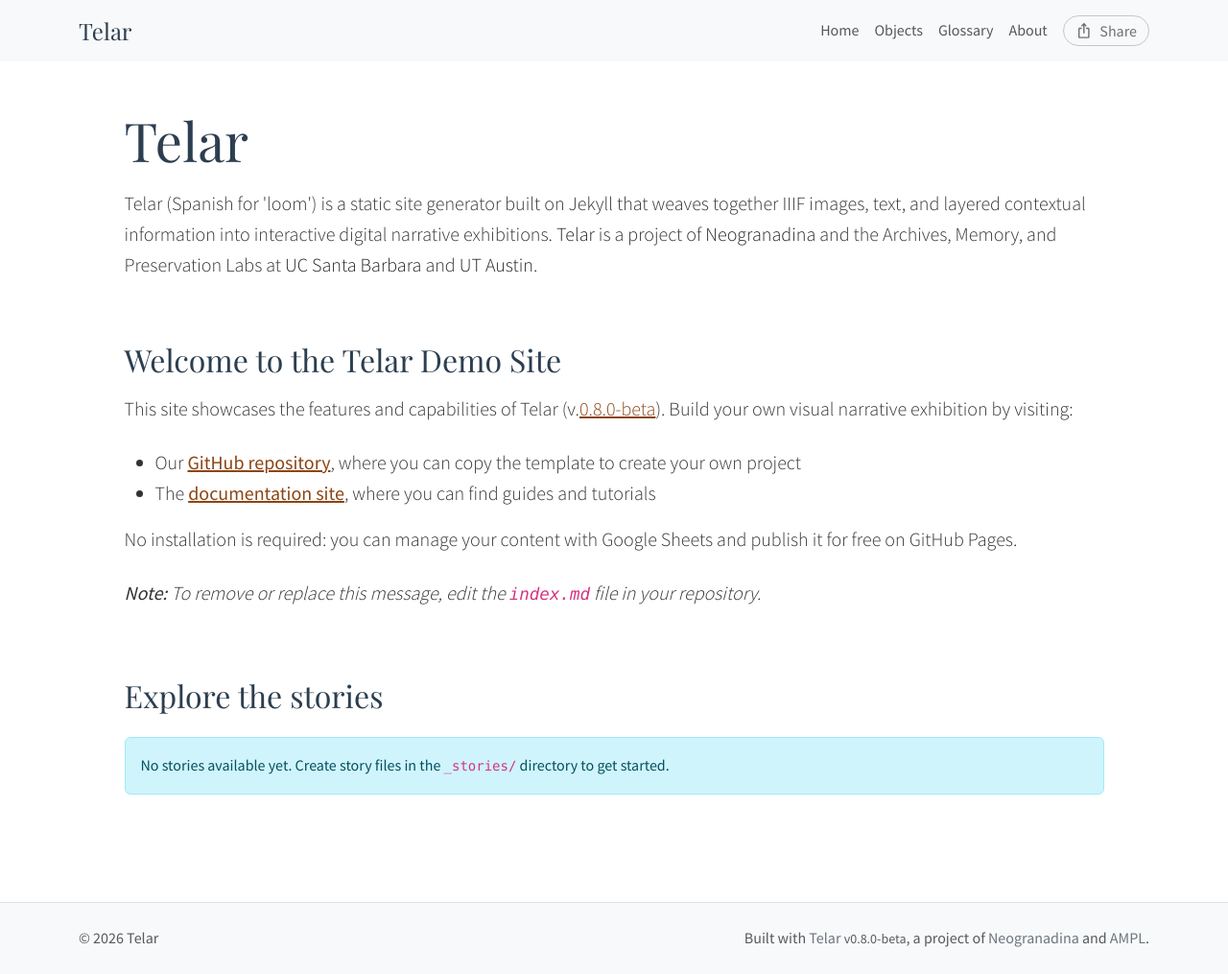
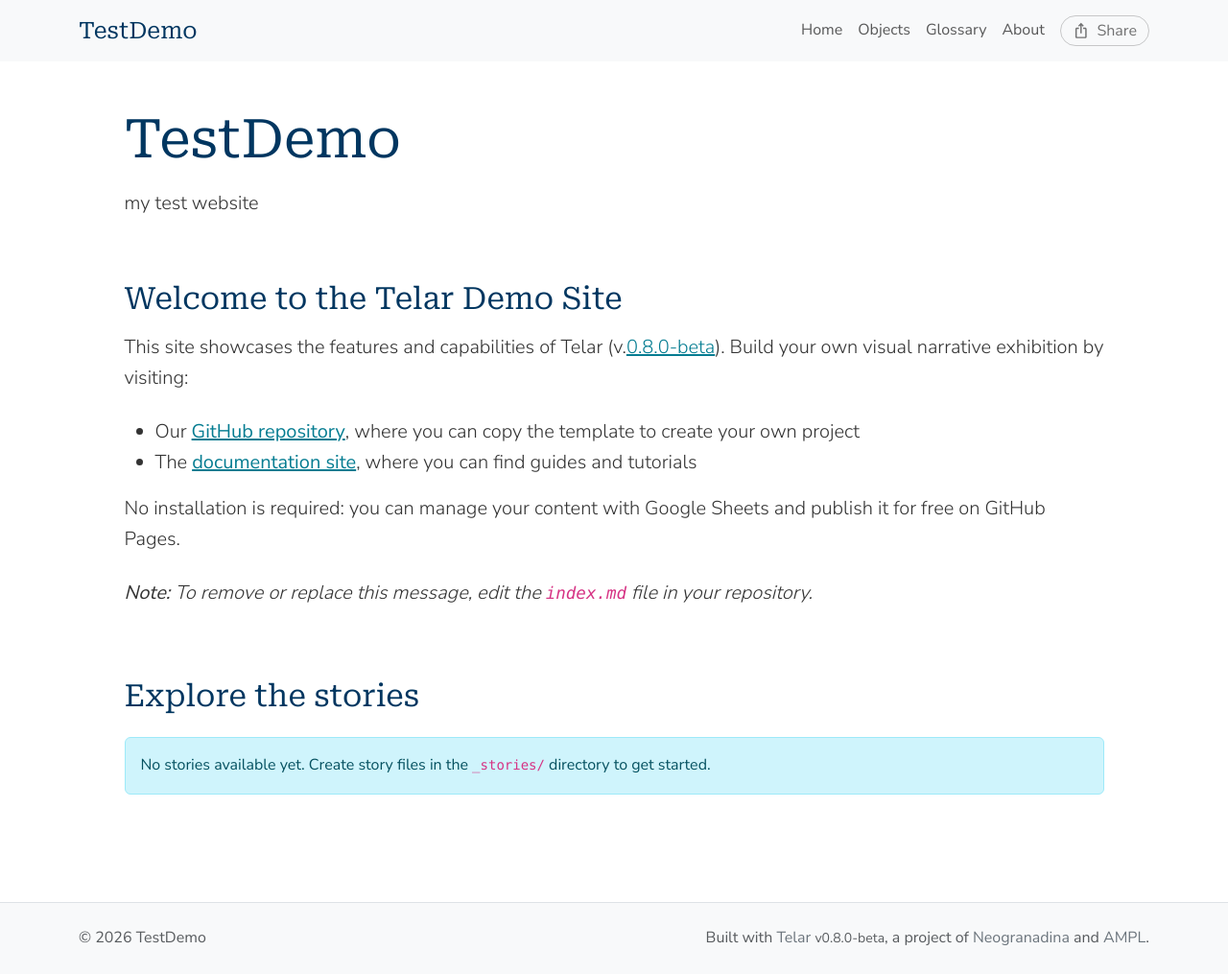
Before and after one commit to gemmagacevedo/test1, a Jekyll site: the page built from index.md, in a window 1280 px wide. Shown: the whole page at 96% size. Built offline with Jekyll 4.4.1, drawn with Linux system fonts in a browser that asks for light colours.

Commit message:
Update  site settings and Google Sheets URLS

```diff
--- a/_config.yml
+++ b/_config.yml
@@ -2,13 +2,13 @@
 # https://telar.org
 
 # Site Settings
-title: Telar
-description: "Telar (Spanish for 'loom') is a static site generator built on Jekyll that weaves together IIIF images, text, and layered contextual information into interactive digital narrative exhibitions. <a href='https://github.com/UCSB-AMPLab/telar'>Telar</a> is a project of <a href='https://neogranadina.org'>Neogranadina</a> and the Archives, Memory, and Preservation Labs at <a href='https://ampl.clair.ucsb.edu/'>UC Santa Barbara</a> and <a href='https://liberalarts.utexas.edu/history/'>UT Austin</a>."
-baseurl: "/telar"
-url: "https://ampl.clair.ucsb.edu"
+title: TestDemo
+description: "my test website"
+baseurl: "/test1"
+url: "https://gemmagacevedo.github.io"
 author: ""
 email: ""
-telar_theme: "paisajes" # Options: paisajes, neogranadina, santa-barbara, austin, or custom
+telar_theme: "santa-barbara" # Options: paisajes, neogranadina, santa-barbara, austin, or custom
 logo: "" # Path to logo image (optional, max 80px tall, 200-300px wide recommended)
 telar_language: "en" # Options: "en" (English), "es" (Español)
 
@@ -46,8 +46,8 @@ story_key: "test"
 #    - If running locally: Run `python3 scripts/fetch_google_sheets.py` before building
 google_sheets:
   enabled: true
-  shared_url: "https://docs.google.com/spreadsheets/d/18dJWy9wkLD7Muokigg4wp85c3Vsjuphdrn0g51pwkGY/edit"
-  published_url: "https://docs.google.com/spreadsheets/d/e/2PACX-1vT9eeRoyQCr1j-1uDaWBm-rgZNXtn9A-mepL0I4dqDTx2-E_6gbVD-8x0DYDVhppiAzrFpd20_9cr3z/pubhtml"
+  shared_url: "https://docs.google.com/spreadsheets/d/19gwDfHIk5ToGXfw6WPwN08buBS0OGX6HnLj_crCylOM/edit?usp=sharing"
+  published_url: "https://docs.google.com/spreadsheets/d/e/2PACX-1vQG5ZDLoXpxLDAjukm1M8lZ-FXVtOLX1YUc1QB64pQ0Ve8wTiL84HXF4zNymjBkSRGnISxuFWzM4ctr/pubhtml"
 
 
 #
```
